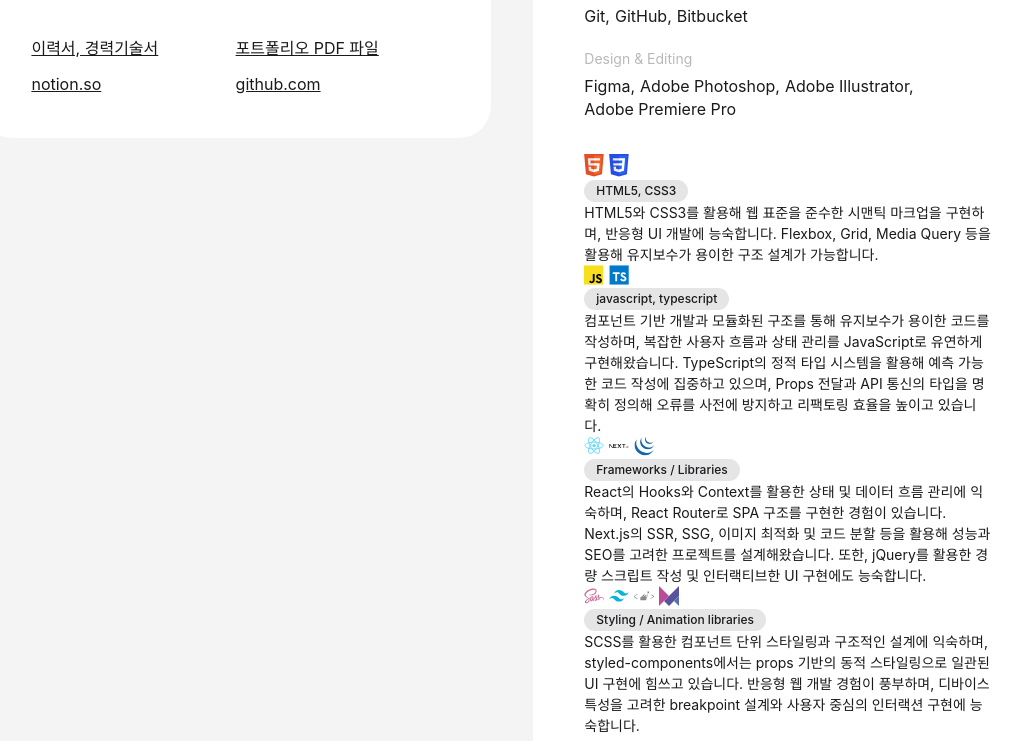
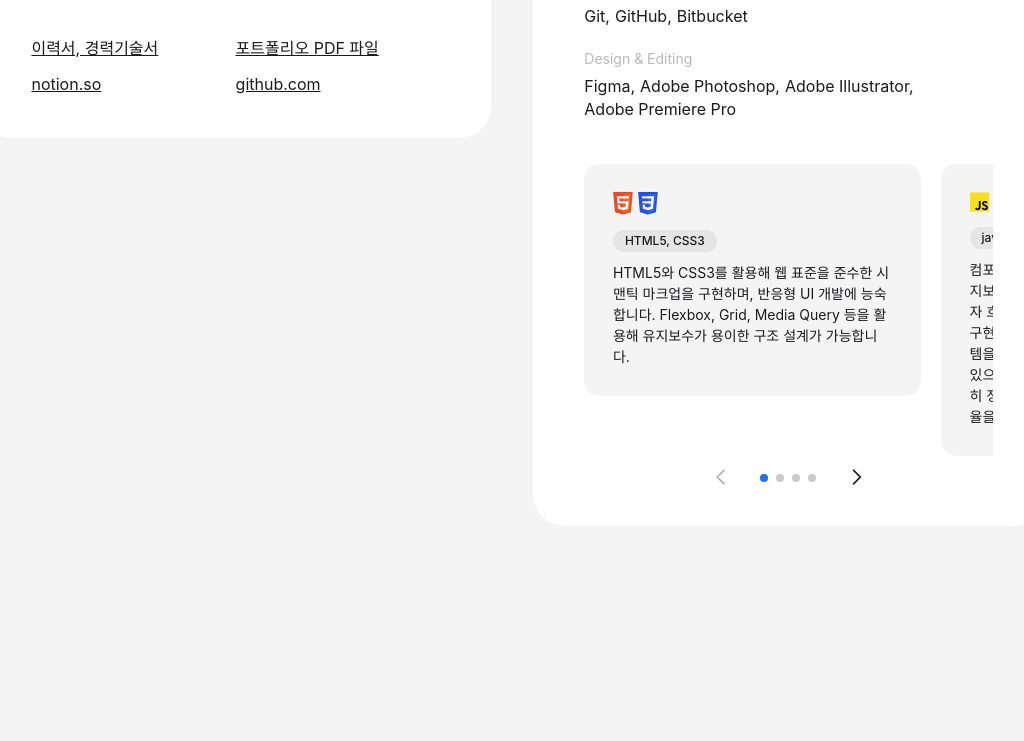
Before and after one commit to kwons0/pf-24, a React (Create React App) app: page / in a window 1280 px wide. Shown: the part 1595-2336 px from the top of the page, without its empty margins (128-1152 px from the left). Built offline with nearby package versions, Linux system fonts and the light colour scheme; grey boxes are pictures that could not be loaded.

Commit message:
skills swiper 추가

```diff
--- a/package.json
+++ b/package.json
@@ -13,6 +13,7 @@
     "react-scripts": "5.0.1",
     "recoil": "^0.7.7",
     "styled-components": "^6.1.14",
+    "swiper": "^11.2.6",
     "web-vitals": "^2.1.4"
   },
   "scripts": {
--- a/src/Components/box.tsx
+++ b/src/Components/box.tsx
@@ -5,6 +5,12 @@ import { useRecoilValue } from "recoil";
 import { isDarkAtom } from "../atom";
 import { breakpoints } from "../lib/constants";
 import { GITHUB_URL, MAIL_ADDRESS, NOTION_URL, PHONE_NUMBER, PORTFOLIO_DRIVE, RESUME_DRIVE } from "../lib/constants";
+import { Swiper, SwiperSlide } from 'swiper/react';
+import { Navigation, Pagination } from 'swiper/modules';
+
+import 'swiper/css';
+import 'swiper/css/navigation';
+import 'swiper/css/pagination';
 
 
 const mediaTablet = `@media (max-width: ${breakpoints.tablet})`;
@@ -67,16 +73,31 @@ const SkillItem = styled.li`
     line-height: 1; margin: 0 5px 7px 0;
 `
 
-const DescBox = styled.div`
-    margin: 30px 0;
+const DescBox = styled.div<{isDark: boolean}>`
+    .swiper{
+        padding: 40px 0;
+        .swiper-slide{
+            padding: 7%; background:  ${({isDark, theme}) => isDark ? theme.bgColor : theme.bgColor}; border-radius: 15px;
+
             p{ width: 20px; display: flex; align-items: center;
                 img{ margin-right: 5px; }
             }
             span{
-        font-size: 12px; display: inline-block; padding: 5px 12px; font-weight: 500;
+                font-size: 12px; display: inline-block; padding: 5px 12px; margin: 15px 0 10px; font-weight: 500;
                 border-radius: 20px; line-height: 1; background: ${(props) => props.theme.gray1};
             }
             div{ font-size: 14px;}
+        }
+        .swiper-pagination-bullets{ }
+        .swiper-button-next{ right: 30%;}
+        .swiper-button-prev{ left: 30%;}
+        .swiper-button-next, .swiper-button-prev{ z-index: 11; top: auto; bottom: -1%; color: ${(props)=> props.theme.textColor};}
+        .swiper-button-next::after, .swiper-button-prev::after{ font-size: 15px; font-weight: 600;}
+        .swiper-pagination-bullet-active{ background: ${(props)=> props.theme.mainColor};}
+
+
+
+    }
 
 `
 
@@ -133,11 +154,17 @@ function Box(){
                             </Skills>
                         ))}
                     </ul>
-                    <DescBox>
-                        <ul>
+                    <DescBox isDark={isDark}>
+                        <Swiper
+                            navigation={true}
+                            slidesPerView={1.2}
+                            spaceBetween={20}
+                            pagination={true}
+                            modules={[Navigation, Pagination]}
+                            className="mySwiper">
                         {
                             skillsDesc.map((item,idx) => (
-                                <li key={idx}>
+                                <SwiperSlide key={idx}>
                                     <p>
                                         {
                                             item.icon.map((v,k)=>(
@@ -147,10 +174,10 @@ function Box(){
                                     </p>
                                     <span>{item.title}</span>
                                     <div>{item.desc}</div>
-                                </li>
+                                </SwiperSlide>
                             ))
                         }
-                        </ul>
+                        </Swiper>
                     </DescBox>
                 </SkillBox>
             </FlexCol>
```
Also changed, not shown: 1 other file (tests, documents, lock files or other folders). Lines whose indentation alone changed are shown as unchanged.
